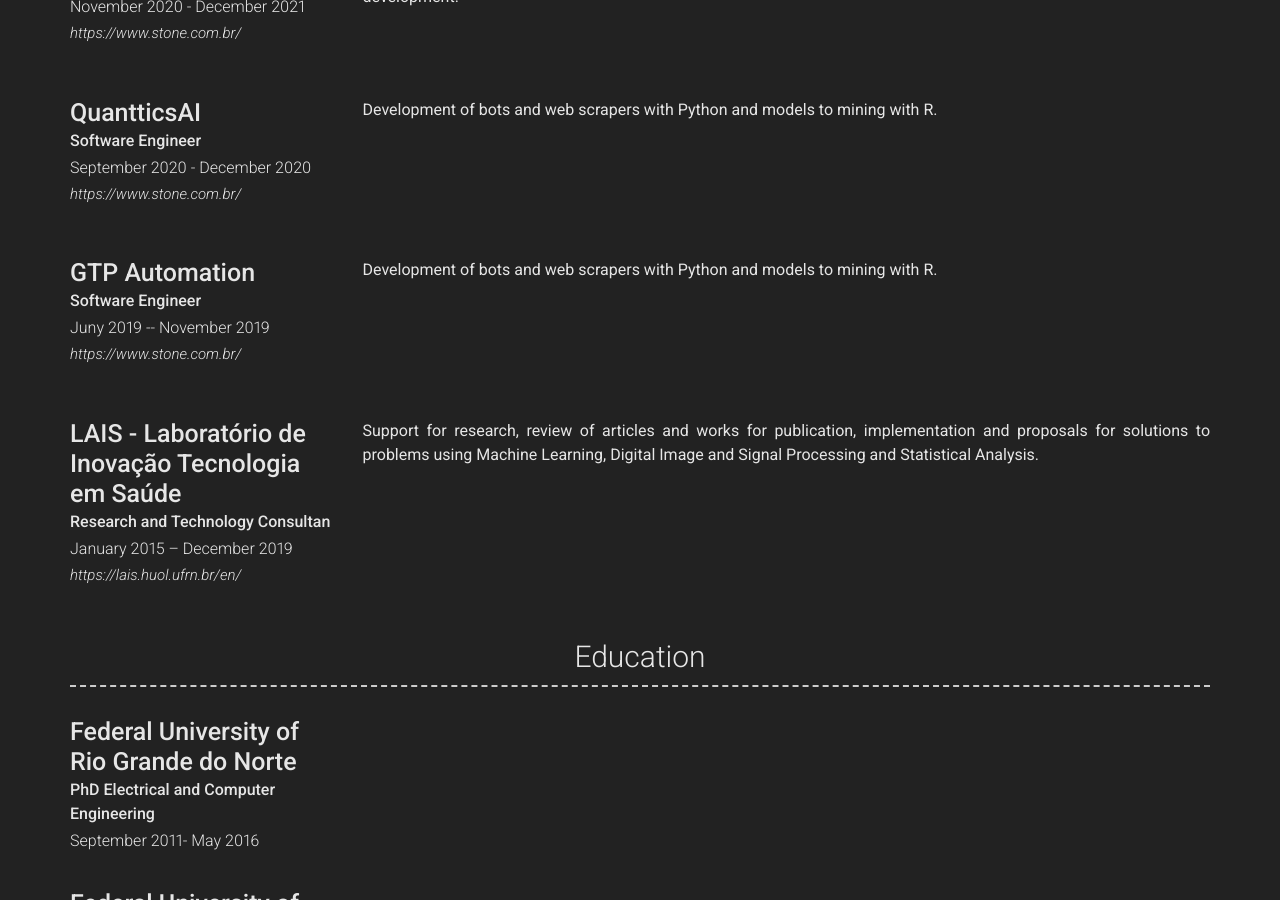
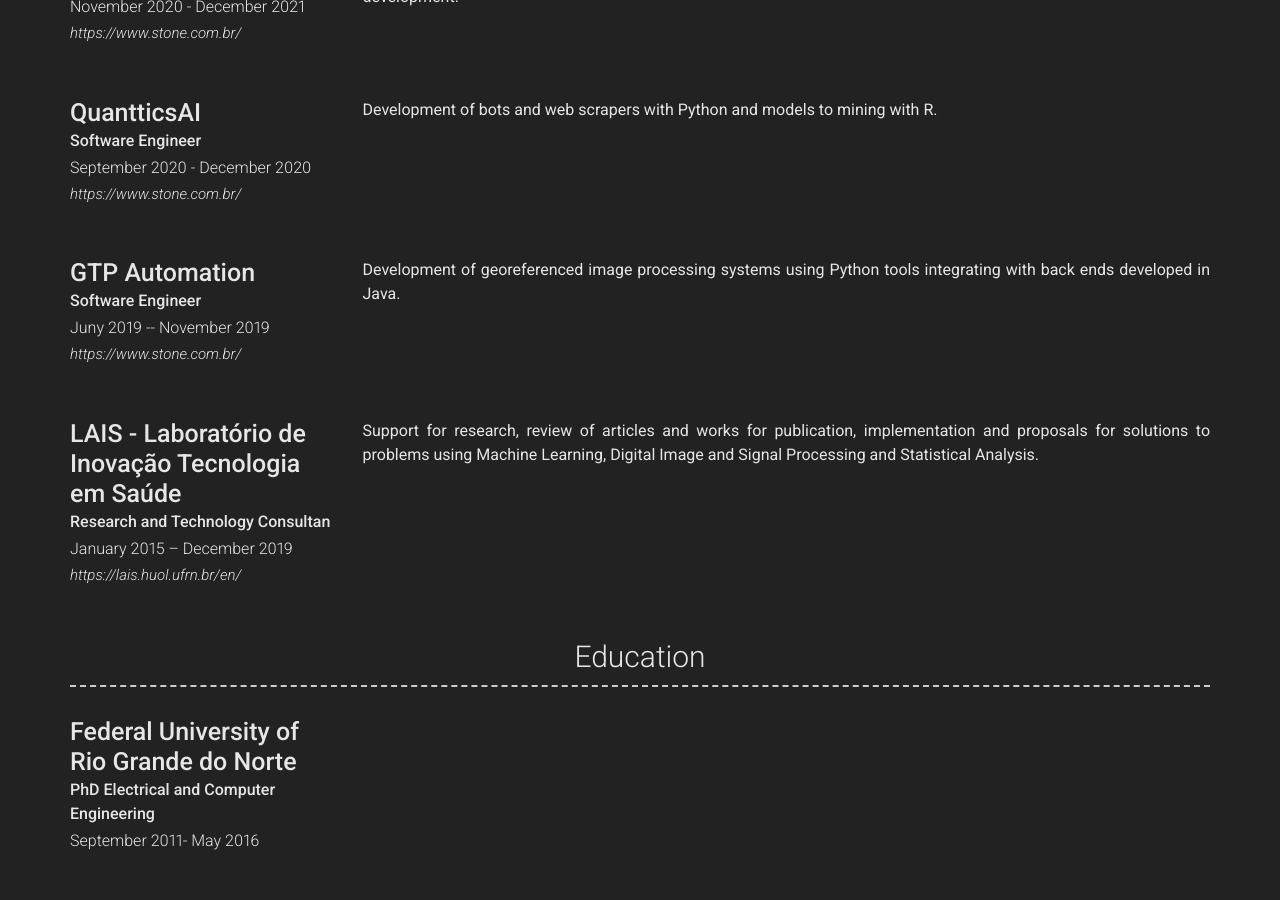
Before and after one commit to GiovaniGitHub/resume, a Jekyll site: the page built from index.md, in a window 1280 px wide and 900 px high, scrolled down 854 px. Built offline with Jekyll 4.4.1, drawn with Linux system fonts in a browser that asks for light colours; nearby versions of some CDN libraries.

Commit message:
chore: add general text

```diff
--- a/_config.yml
+++ b/_config.yml
@@ -74,7 +74,8 @@ content:
         # quote: >
         #   Short description of the company (optional)
         description: | # this will include new lines to allow paragraphs
-          Development of bots and web scrapers with Python and models to mining with R.
+           Development of georeferenced image processing systems using Python tools
+           integrating with back ends developed in Java.
       - layout: left
         title: LAIS - Laboratório de Inovação Tecnologia em Saúde
         sub_title: Research and Technology Consultan
@@ -89,22 +90,22 @@ content:
   - title: Education
     layout: list
     content:
-      - layout: top-left
+      - layout: left
         title: Federal University of Rio Grande do Norte
         sub_title: PhD Electrical and Computer Engineering
         caption: September 2011- May 2016
 
-      - layout: top-left
+      - layout: left
         title: Federal University of Rio Grande do Norte
         sub_title: M.Sc. Systems and Computing
         caption: January 2009 – November 2010
 
-      - layout: top-left
+      - layout: left
         title: Federal Institute of Education Science and Technology of Rio Grande do Norte
         sub_title: Graduate in Technology and Software Development
         caption: July 2004 - July 2009
 
-      - layout: top-left
+      - layout: left
         title: Federal University of Rio Grande do Norte
         sub_title: Graduate in Mathematics
         caption: July 2004 - July 2009
```
